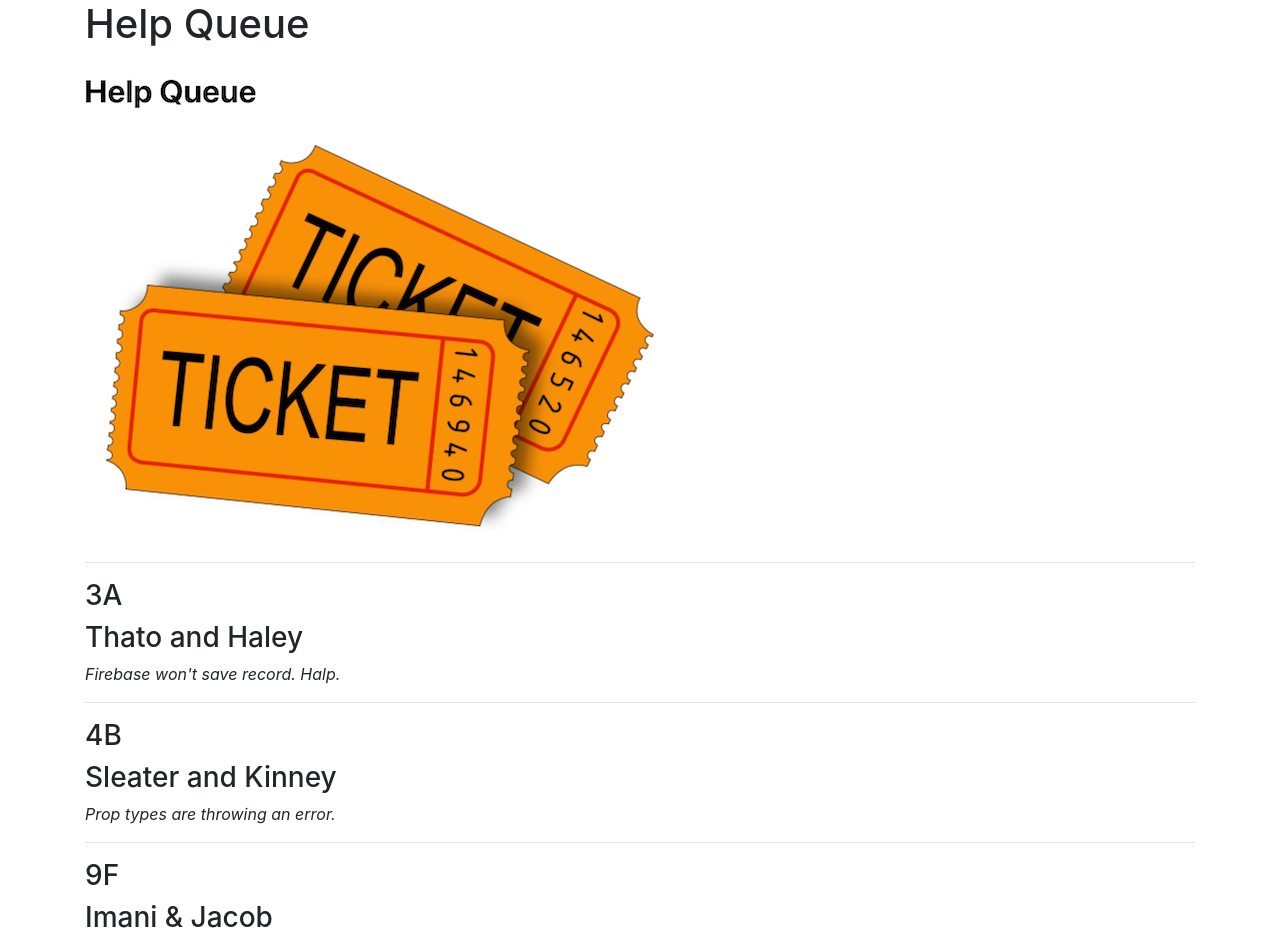
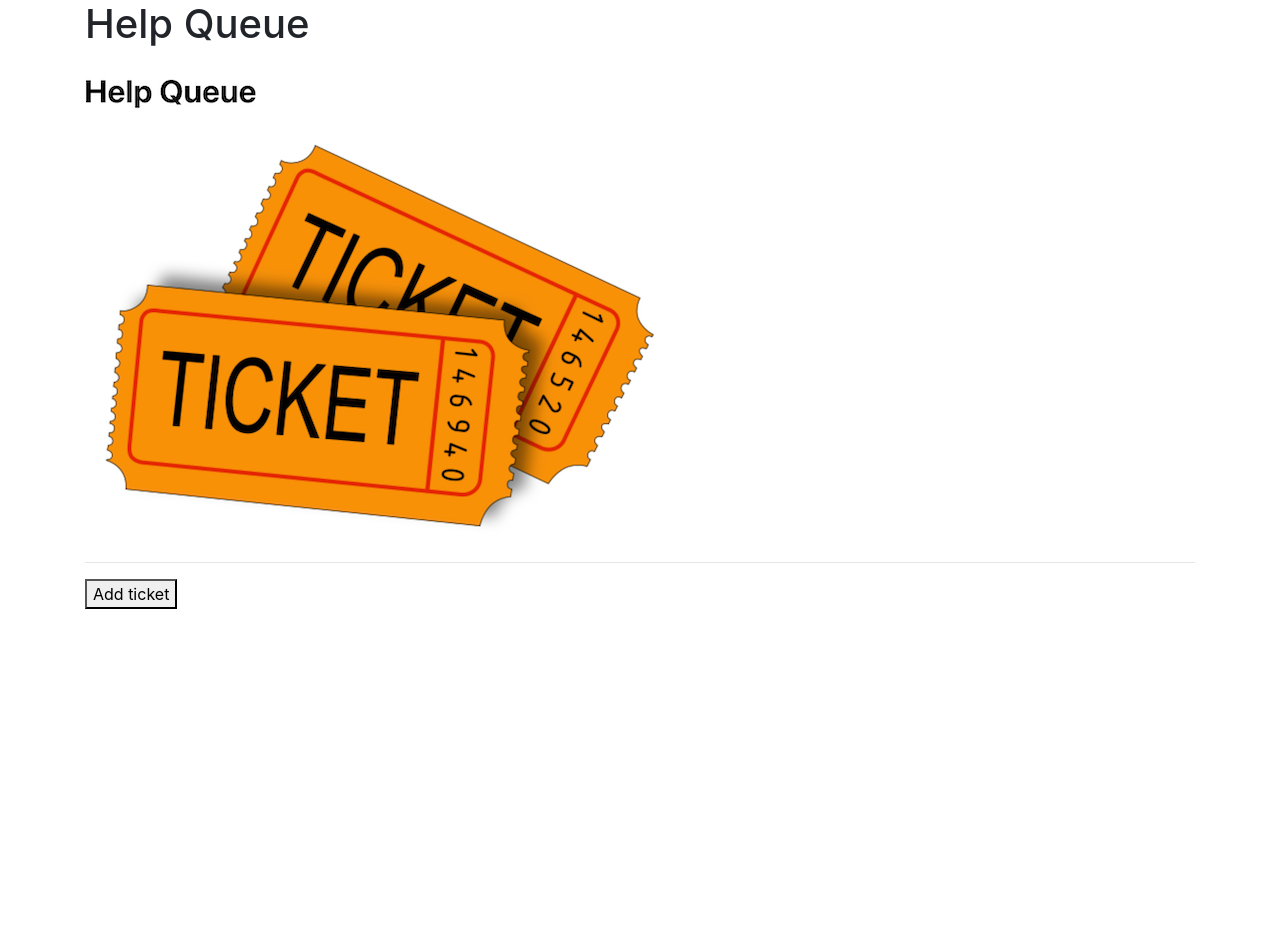
Before and after one commit to meilar/help-queue, a React (Create React App) app: page / in a window 1280 px wide. Shown: the top 946 px of the page. After the commit the page ends 800 px from the top, so only its background shows below. Built offline with nearby package versions, Linux system fonts and the light colour scheme.

Commit message:
Add state manipulation

```diff
--- a/src/components/App.js
+++ b/src/components/App.js
@@ -5,8 +5,6 @@ import 'bootstrap/dist/css/bootstrap.min.css';
 
 
 function App(){
-  const name = "Thato";
-  const name2 = "Haley";
   return (
     <React.Fragment>
       <div class="container">
--- a/src/components/Header.js
+++ b/src/components/Header.js
@@ -5,7 +5,7 @@ function Header(){
   return (
     <React.Fragment>
       <h1>Help Queue</h1>
-      <img src={ticketsImage} alt="An image of tickets" />
+      <img src={ticketsImage} alt="tickets" />
     </React.Fragment>
   );
 }
--- a/src/components/NewTicketForm.js
+++ b/src/components/NewTicketForm.js
@@ -1,11 +1,30 @@
 import React from "react";
+import { v4 } from 'uuid';
+import PropTypes from "prop-types";
 
-function NewTicketForm(props){
-  return (
-    <React.Fragment>
-      <h3>This is a form.</h3>
-    </React.Fragment>
-  )
+class NewTicketForm extends React.Component{
+
+
+  handleNewTicketFormSubmission = (event) => {
+    event.preventDefault();
+    this.props.onNewTicketCreation({
+      names: event.target.names.value,
+      location: event.target.location.value,
+      issue: event.target.issue.value,
+      id: v4()
+    });
+  }
+
+  render() {
+    return (
+      <React.Fragment>
+        <h3>This is a form.</h3>
+      </React.Fragment>
+    )}
 }
 
+NewTicketForm.propTypes = {
+  onNewTicketCreation: PropTypes.func
+};
+
 export default NewTicketForm;
--- a/src/components/Ticket.js
+++ b/src/components/Ticket.js
@@ -2,8 +2,7 @@ import React from "react";
 import PropTypes from "prop-types";
 
 function Ticket(props){
-  const name = "Thato";
-  const name2 = "Haley";
+
   return (
     <React.Fragment>
       <h3>{props.location}</h3>
--- a/src/components/TicketControl.js
+++ b/src/components/TicketControl.js
@@ -6,8 +6,14 @@ class TicketControl extends React.Component {
   constructor(props) {
     super(props);
     this.state = {
-      formVisibleOnPage: false
+      formVisibleOnPage: false,
+      mainTicketList: []
     };
+  }
+
+  handleAddNewTicketToList = (newTicket) => {
+    const newMainTicketList = this.state.mainTicketList.concat(newTicket);
+    this.setState({mainTicketList : newMainTicketList, formVisibleOnPage: false });
   }
 
   handleClick = () => {
@@ -20,10 +26,11 @@ class TicketControl extends React.Component {
     let currentlyVisibleState = null;
     let buttonText = null;
     if (this.state.formVisibleOnPage) {
-      currentlyVisibleState = <NewTicketForm />
+      currentlyVisibleState = <NewTicketForm
+        onNewTicketCreation={this.handleAddNewTicketToList} />
       buttonText = "Return to Ticket List";
     } else {
-      currentlyVisibleState = <TicketList />
+      currentlyVisibleState = <TicketList ticketList = {this.state.mainTicketList} />
       buttonText = "Add ticket"
     }
     return (
--- a/src/components/TicketList.js
+++ b/src/components/TicketList.js
@@ -1,29 +1,12 @@
 import React from "react";
 import Ticket from "./Ticket";
+import PropTypes from "prop-types";
 
-const mainTicketList = [
-  {
-    names: 'Thato and Haley',
-    location: '3A',
-    issue: 'Firebase won\'t save record. Halp.'
-  },
-  {
-    names: 'Sleater and Kinney',
-    location: '4B',
-    issue: 'Prop types are throwing an error.'
-  },
-  {
-    names: 'Imani & Jacob',
-    location: '9F',
-    issue: 'Child component isn\'t rendering.'
-  }
-];
-
-function TicketList(){
+function TicketList(props){
   return (
     <React.Fragment>
       <hr/>
-      {mainTicketList.map((ticket, index) =>
+      {props.ticketList.map((ticket, index) =>
       <Ticket names={ticket.names}
       location={ticket.location}
       issue={ticket.issue}
@@ -33,4 +16,6 @@ function TicketList(){
   );
 }
 
+TicketList.propTypes = { ticketList : PropTypes.array };
+
 export default TicketList;
```
